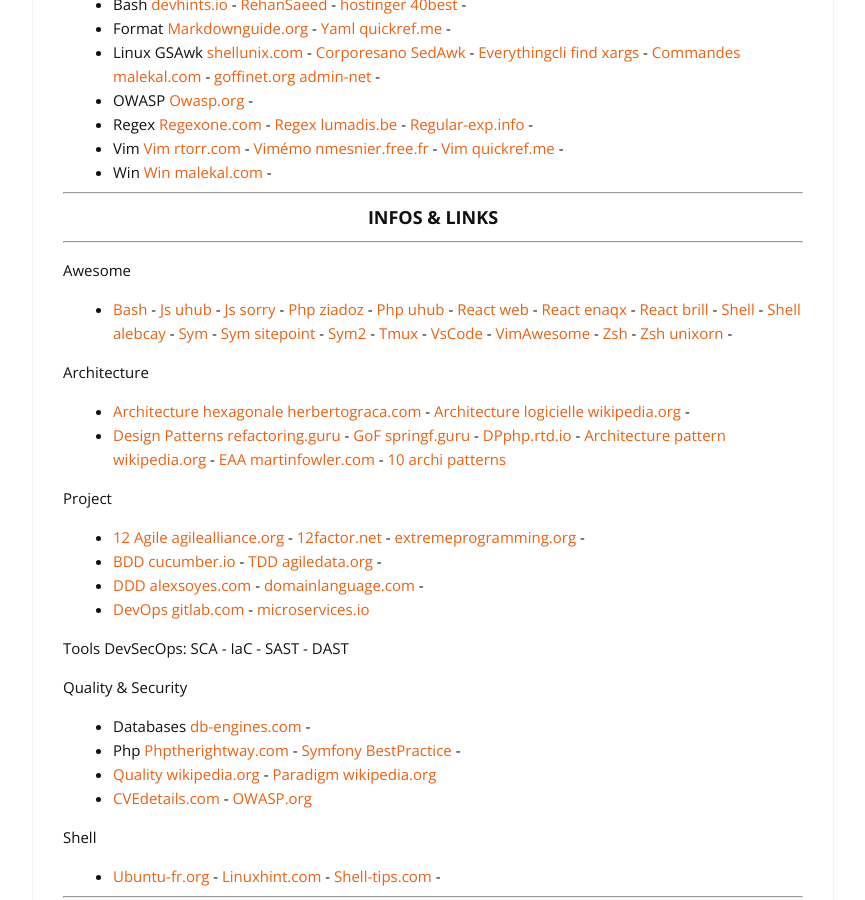
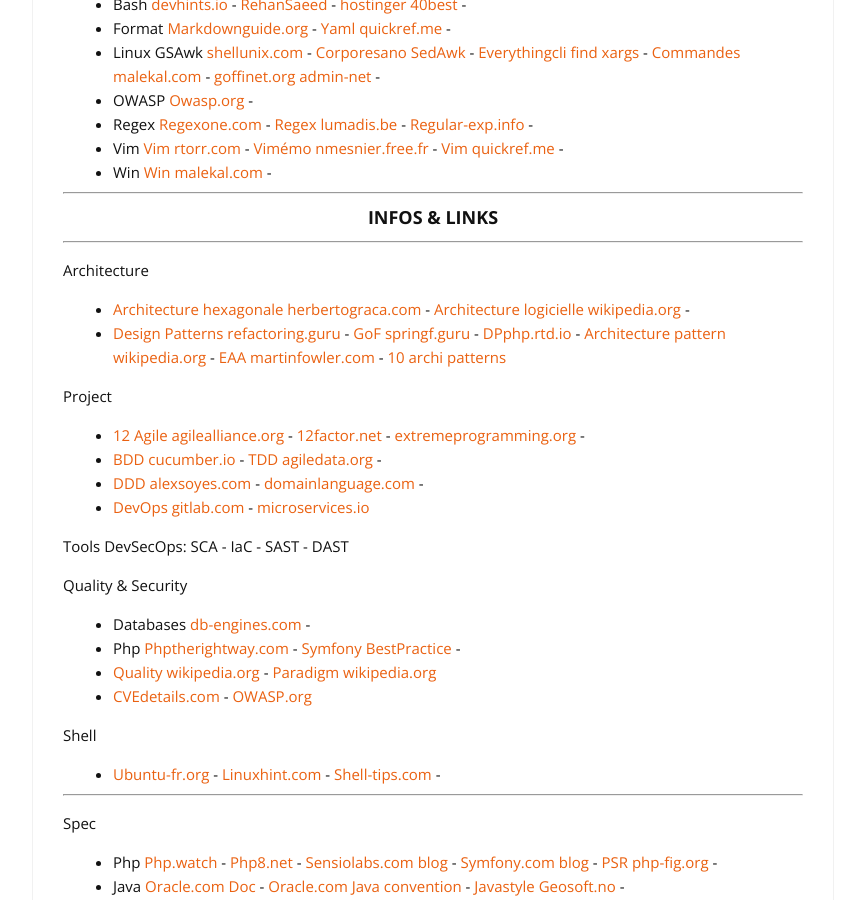
Before and after one commit to cylmat/cylmat.github.io, a Jekyll site: the page built from _pages/USEFUL.md, in a window 1280 px wide and 900 px high, scrolled down 2386 px. Shown: the whole window, without its empty margins (207-1072 px from the left). Built offline with Jekyll 4.4.1, drawn with Linux system fonts in a browser that asks for light colours; nearby versions of some CDN libraries.

Commit message:
Update USEFUL.md

```diff
--- a/_pages/USEFUL.md
+++ b/_pages/USEFUL.md
@@ -110,8 +110,6 @@
 ---
 ### <center>INFOS & LINKS</center>
 ---
-Awesome
-- [Bash](https://github.com/awesome-lists/awesome-bash) - [Js uhub](https://github.com/uhub/awesome-javascript) - [Js sorry](https://github.com/sorrycc/awesome-javascript) - [Php ziadoz](https://github.com/ziadoz/awesome-php) - [Php uhub](https://github.com/uhub/awesome-php) - [React web](https://awesome-web-react.js.org) - [React enaqx](https://github.com/enaqx/awesome-react) - [React brill](https://github.com/brillout/awesome-react-components) - [Shell](https://awesomerank.github.io/lists/alebcay/awesome-shell.html) - [Shell alebcay](https://github.com/alebcay/awesome-shell) - [Sym](https://symfony.com/blog/the-30-most-useful-symfony-bundles-and-making-them-even-better) - [Sym sitepoint](https://github.com/sitepoint-editors/awesome-symfony) - [Sym2](https://github.com/theofidry/awesome-symfony2) - [Tmux](https://github.com/rothgar/awesome-tmux) - [VsCode](https://github.com/viatsko/awesome-vscode) - [VimAwesome](https://vimawesome.com) - [Zsh](https://safjan.com/top-popular-zsh-plugins-on-github-2023) - [Zsh unixorn](https://awesomerank.github.io/lists/unixorn/awesome-zsh-plugins.html) -
 
 Architecture
 * [Architecture hexagonale herbertograca.com](https://herbertograca.com/2017/11/16/explicit-architecture-01-ddd-hexagonal-onion-clean-cqrs-how-i-put-it-all-together) - [Architecture logicielle wikipedia.org](https://en.wikipedia.org/wiki/List_of_software_architecture_styles_and_patterns) -
```
